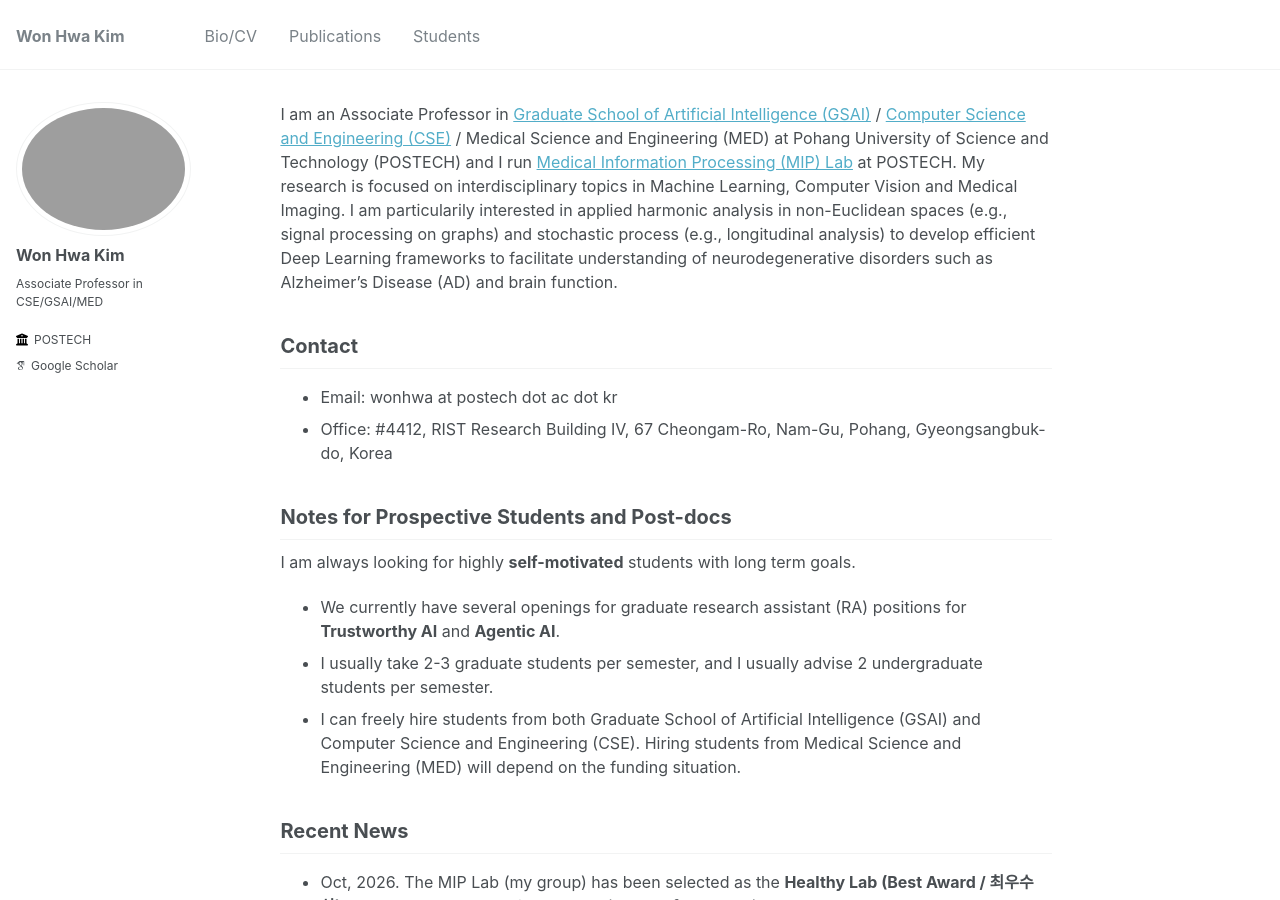
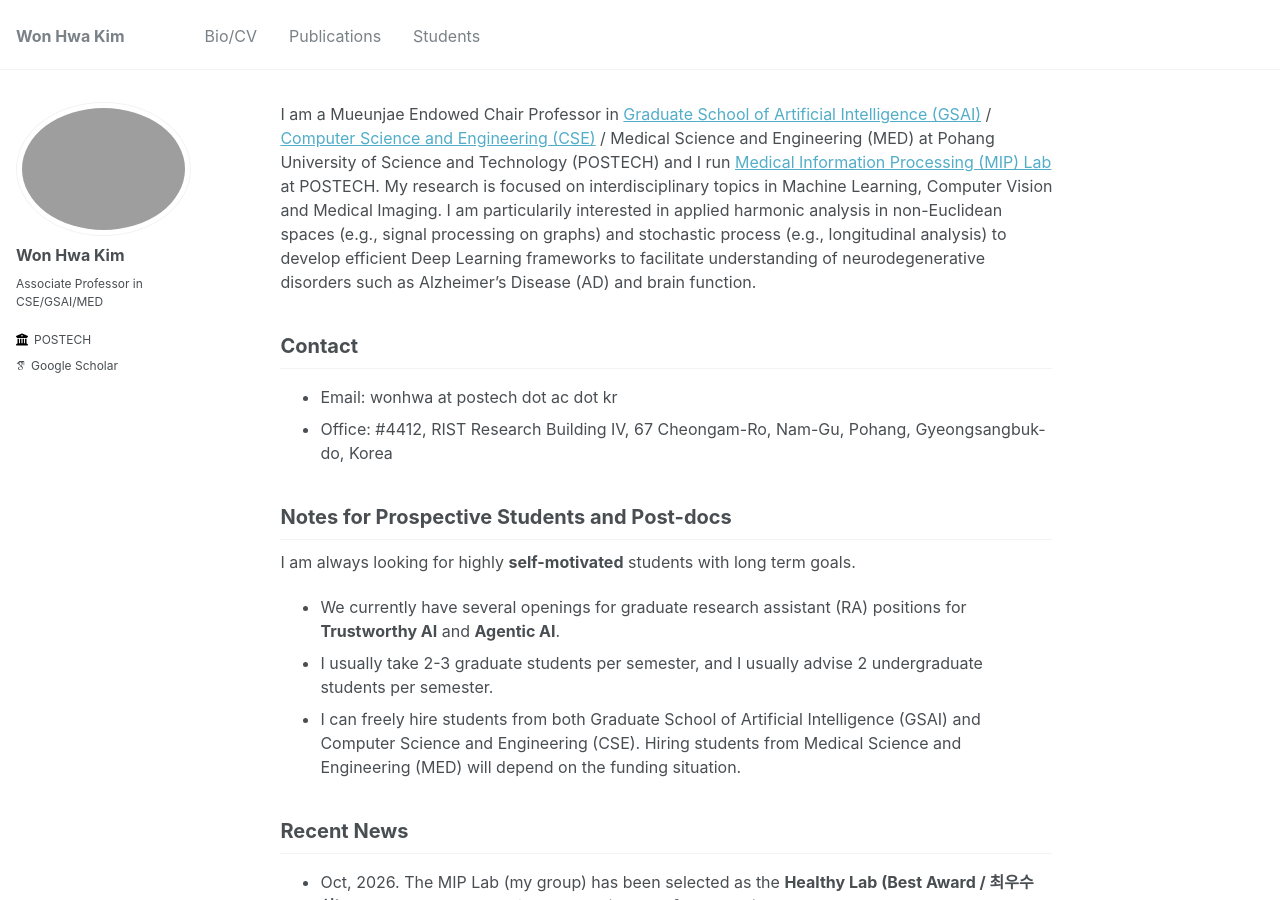
Before and after one commit to wwplato/wwplato.github.io, a Jekyll site: the page built from _pages/about.md, in a window 1280 px wide and 900 px high. Built offline with Jekyll 4.4.1, drawn with Linux system fonts in a browser that asks for light colours; some web fonts are replaced.

Commit message:
Update title to Mueunjae Endowed Chair Professor

```diff
--- a/_pages/about.md
+++ b/_pages/about.md
@@ -8,7 +8,7 @@ redirect_from:
   - /about.html
 ---
 
-I am an Associate Professor in [Graduate School of Artificial Intelligence (GSAI)](https://ai.postech.ac.kr/, "GSAI") / [Computer Science and Engineering (CSE)](https://cse.postech.ac.kr/ "CSE") / Medical Science and Engineering (MED) at Pohang University of Science and Technology (POSTECH) and I run [Medical Information Processing (MIP) Lab](http://mip.postech.ac.kr "MIP") at POSTECH.
+I am a Mueunjae Endowed Chair Professor in [Graduate School of Artificial Intelligence (GSAI)](https://ai.postech.ac.kr/, "GSAI") / [Computer Science and Engineering (CSE)](https://cse.postech.ac.kr/ "CSE") / Medical Science and Engineering (MED) at Pohang University of Science and Technology (POSTECH) and I run [Medical Information Processing (MIP) Lab](http://mip.postech.ac.kr "MIP") at POSTECH.
 My research is focused on interdisciplinary topics in Machine Learning, Computer Vision and Medical Imaging. I am particularily interested in applied harmonic analysis in non-Euclidean spaces (e.g., signal processing on graphs) and stochastic process (e.g., longitudinal analysis) to develop efficient Deep Learning frameworks to facilitate understanding of neurodegenerative disorders such as Alzheimer’s Disease (AD) and brain function.
 
 <!-- This is an example of a [link](http://github.com "Github"). -->
```
